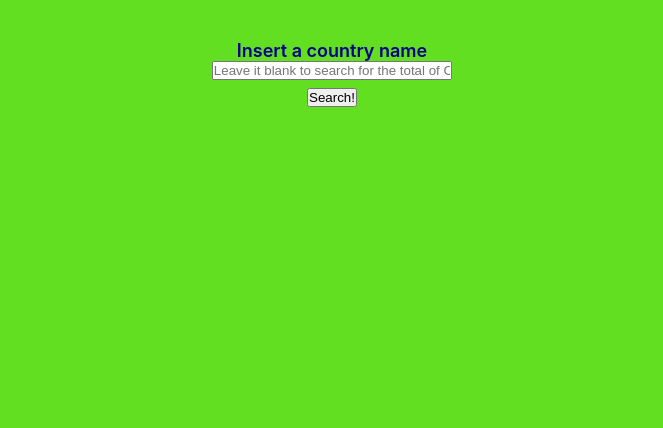
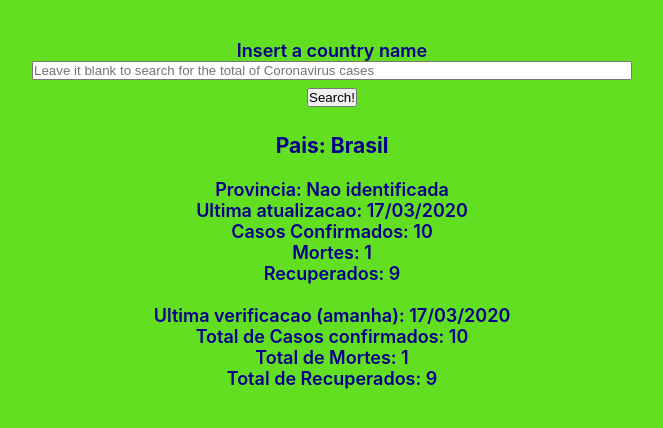
Before and after one commit to JustAn0therDev/COVID19-TRACKER, a React (Create React App) app: page / in a window 1280 px wide. Shown: the top 428 px of the page, without its empty margins (308-971 px from the left). Built offline with nearby package versions, Linux system fonts and the light colour scheme.

Commit message:
Creating new MainCovid19Data component

```diff
--- a/src/Global.css
+++ b/src/Global.css
@@ -14,6 +14,7 @@ body {
 @media only screen and (min-width: 320px) {
   #root {
     display: flex;
+    flex-direction: column;
     padding: 30px;
     position: absolute;
     width: 100%;
@@ -22,48 +23,4 @@ body {
     font-size: 18px;
     font-weight: 600;
   }
-
-    #root .main-div form {
-      text-align: center;
-      padding: 5px;
-      width: 100%;
-    }
-
-      #root .main-div form .div-label-and-input {
-        display: inline-flex;
-        flex-direction: column;
-        padding: 5px;
-        width: 100%;
-      }
-
-        #root .main-div form .div-label-and-input label {
-          display: block;
-        }
-
-        #root .main-div .div-label-and-input input {
-          margin: 3px 5px 0 0;
-          padding: 5px 0;
-          width: 100%;
-          transition: ease-out 0.5s;
-        }
-
-          #root .main-div .div-label-and-input input:active {
-            border: 0.1em solid darkblue;
-          }
-
-        #root .main-div button {
-          padding: 5px;
-          box-shadow: none;
-          text-shadow: none;
-          transition: ease-out 0.5s;
-        }
-
-          #root .main-div button:active {
-            background-color: darkblue;
-            color: #ffffff;
-          }
-
-  #main-information-div {
-
-  }
 }
--- /dev/null
+++ b/src/MainComponent/Main.css
@@ -0,0 +1,47 @@
+@media only screen and (min-width: 320px) {
+    #root .main-div form {
+        text-align: center;
+        padding: 5px;
+        width: 100%;
+      }
+
+        #root .main-div form .div-label-and-input {
+          display: inline-flex;
+          flex-direction: column;
+          justify-content: center;
+          padding: 5px;
+          width: 100%;
+        }
+
+          #root .main-div form .div-label-and-input label {
+            display: block;
+          }
+
+          #root .main-div .div-label-and-input input {
+            margin: 3px 5px 0 0;
+            align-self: center;
+            padding: 5px 0;
+            width: 50%;
+            transition: ease-out 0.5s;
+          }
+
+            #root .main-div .div-label-and-input input:active {
+              border: 0.1em solid darkblue;
+            }
+
+          #root .main-div button {
+            padding: 5px;
+            box-shadow: none;
+            text-shadow: none;
+            transition: ease-out 0.5s;
+          }
+
+            #root .main-div button:active {
+              background-color: darkblue;
+              color: #ffffff;
+            }
+
+    #main-information-div {
+
+    }
+}
--- a/src/MainComponent/Main.js
+++ b/src/MainComponent/Main.js
@@ -1,7 +1,10 @@
 import React from "react";
+import './Main.css';
+import MainCovid19Data from "./MainCovid19DataComponent/MainCovid19Data";
 
 export default function Main() {
     return (
+        <>
         <div className="main-div">
             <form>
                 <div className="div-label-and-input">
@@ -18,5 +21,8 @@ export default function Main() {
                 </button>
              </form>
         </div>
+        <br />
+        <MainCovid19Data></MainCovid19Data>
+        </>
     )
 }
--- /dev/null
+++ b/src/MainComponent/MainCovid19DataComponent/MainCovid19Data.css
@@ -0,0 +1,21 @@
+@media only screen and (min-width: 320px) {
+    .div-mainCovid19Data {
+        display: flex;
+        flex-direction: column;
+        justify-content: center;
+    }
+
+        .div-mainCovid19Data h3 {
+            display: block;
+            text-align: center;
+        }
+
+        .div-mainCovid19Data ul {
+            list-style: none;
+            text-align: center;
+        }
+
+            .div-mainCovid19Data ul li::content {
+
+            }
+}
--- /dev/null
+++ b/src/MainComponent/MainCovid19DataComponent/MainCovid19Data.js
@@ -0,0 +1,23 @@
+import React from "react";
+import './MainCovid19Data.css';
+
+export default function MainCovid19Data() {
+    return (
+        <div className="div-mainCovid19Data">
+            <h3>Pais: Brasil</h3>
+            <br />
+            <ul>
+                <li>Provincia: Nao identificada</li>
+                <li>Ultima atualizacao: {new Date().toLocaleDateString('pt-BR')}</li>
+                <li>Casos Confirmados: 10</li>
+                <li>Mortes: 1</li>
+                <li>Recuperados: 9</li>
+                <br />
+                <li>Ultima verificacao (amanha): {new Date().toLocaleDateString('pt-BR')}</li>
+                <li>Total de Casos confirmados: 10</li>
+                <li>Total de Mortes: 1</li>
+                <li>Total de Recuperados: 9</li>
+            </ul>
+        </div>
+    )
+}
```
